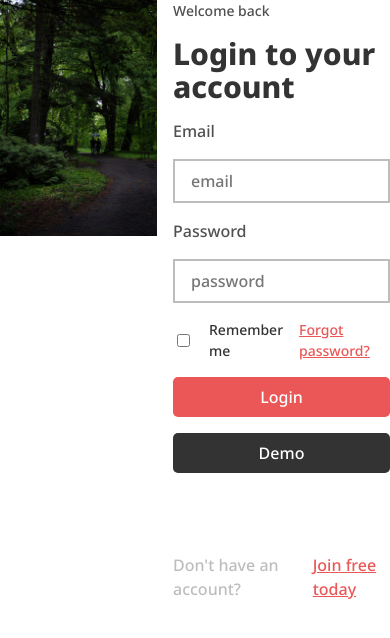
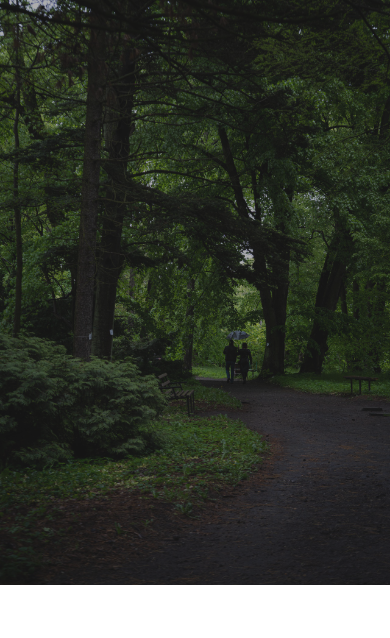
Before and after one commit to husnain214/my-unsplash, a React (Create React App) app in the folder frontend/: page / in a window 390 px wide. Shown: the top 638 px of the page. Built offline with nearby package versions, Linux system fonts and the light colour scheme.

Commit message:
'made login and signup forms responsive'

```diff
--- a/frontend/src/App.js
+++ b/frontend/src/App.js
@@ -1,11 +1,11 @@
 import './design-system.css'
 import './css-reset.css'
 
-import Login from './components/Login'
+import Homepage from './components/Homepage'
 
 const App = () => {
   return(
-    <Login />
+    <Homepage />
   )
 }
 
--- /dev/null
+++ b/frontend/src/components/Homepage.css
@@ -0,0 +1,68 @@
+:focus-visible {
+  outline: 2px dashed hsl( var(--clr-accent-200) );
+}
+
+main.grid {
+  --minimum-size: min(10rem, 100%);
+  grid-template-columns: repeat(auto-fit, minmax( var(--minimum-size), 1fr));
+}
+
+@media (max-width: 60em) {
+  main.grid > * { grid-area: 1 / 2 / 1 / 2; }
+}
+
+aside { position: relative; }
+
+aside::before {
+  content: '';
+  position: absolute;
+  inset: 0;
+  background-color: hsl( var(--clr-primary) / .4);
+  z-index: 2;
+}
+
+.decor-image {
+  z-index: 1;
+  object-fit: cover;
+  max-height: 100vh;
+  width: 100%;
+  height: 100%;
+}
+
+form.grid {
+  padding: 2em;
+  width: min(30rem, 100% - 2rem);
+  margin-inline: auto;
+  border-radius: 5px;
+}
+
+.input-wrapper input {
+  padding: .5em 1em;
+  border: 2px solid hsl( var(--clr-secondary-200) );
+  outline: transparent;
+
+  transition: all 200ms;
+}
+
+.input-wrapper input:where(:hover, :focus, :focus-visible) {
+  border-color: hsl( var(--clr-primary) );
+}
+
+input[type='checkbox']:checked {
+  accent-color: hsl( var(--clr-accent-200) );
+}
+
+form .cta-btn {
+  padding: .5em 0;
+  border-radius: 5px;
+}
+
+footer button, .remember ~ button { border-bottom: 1px solid hsl( var(--clr-accent-200) ); }
+
+main button {
+  transition: opacity 200ms;
+}
+
+main button:where(:focus, :hover) {
+  opacity: .6;
+}
--- /dev/null
+++ b/frontend/src/components/Homepage.js
@@ -0,0 +1,28 @@
+import parkRainImage from '../images/park-in-rain.jpg'
+import './Homepage.css'
+import SignupForm from './SignupForm'
+import LoginForm from './LoginForm'
+
+const Login = () => {
+  return (
+    <>
+      <main className='grid'>
+        <aside>
+          <img
+            className='decor-image bg-secondary-300'
+            src={parkRainImage}
+            alt='park in rain'
+            decoding='async'
+            role='presentation'
+          />
+        </aside>
+
+        <article className='grid justify-items-center align-content-center' style={{ gap: '2em' }}>
+          <LoginForm />
+        </article>
+      </main>
+    </>
+  )
+}
+
+export default Login
--- a/frontend/src/components/Login.css
+++ /dev/null
@@ -1,40 +0,0 @@
-:focus-visible {
-  outline: 2px dashed hsl( var(--clr-accent-200) );
-}
-
-main.grid {
-  grid-template-columns: 1fr 1fr;
-}
-
-.decor-image {
-  object-fit: cover;
-  max-height: 100vh;
-  width: 100%;
-}
-
-.input-wrapper input {
-  padding: .5em 1em;
-  border: 2px solid hsl( var(--clr-secondary-200) );
-  outline: transparent;
-}
-
-.input-wrapper input:where(:hover, :focus, :focus-visible) {
-  border-color: hsl( var(--clr-primary) );
-}
-
-input[type='checkbox']:checked {
-  accent-color: hsl( var(--clr-accent-200) );
-}
-
-form button {
-  padding: .5em 0;
-  border-radius: 5px;
-}
-
-form button, a {
-  transition: opacity 200ms;
-}
-
-:where(form button, a):where(:focus, :hover) {
-  opacity: .6;
-}
--- a/frontend/src/components/Login.js
+++ /dev/null
@@ -1,59 +0,0 @@
-import parkRainImage from '../images/park-in-rain.jpg'
-import './Login.css'
-
-const Login = () => {
-  return (
-    /* eslint-disable */
-    <>
-      <main className='grid'>
-        <aside>
-          <img
-            className='decor-image'
-            src={parkRainImage}
-            alt='park in rain'
-            decoding='async'
-            role='presentation'
-            fetchpriority='high'
-          />
-        </aside>
-
-        <article className='grid justify-items-center align-content-center' style={{ gap: '5em' }}>
-          <form action='' className='grid'>
-            <p className='text-secondary-300 fs-300 fw-5400'>Welcome back</p>
-            <h1 className='fs-700 fw-800 text-primary'>Login to your account</h1>
-
-            <div className='input-wrapper grid'>
-              <label htmlFor='email' className='fs-400 fw-500 text-secondary-300'>Email</label>
-              <input type='email' name='email' id='email' placeholder='email' className='fs-400 fw-400 text-primary' />
-            </div>
-
-            <div className='input-wrapper grid'>
-              <label htmlFor='password' className='fs-400 fw-500 text-secondary-300'>Password</label>
-              <input type='password' id='password' name='password' placeholder='password' className='fs-400 fw-400 text-primary' />
-            </div>
-
-            <div className='form-features flex justify-content-sb'>
-              <div className='remember flex align-items-center'>
-                <input type='checkbox' className='remember-me' id='remember-me' name='remember-me'/>
-                <label htmlFor='remember-me' className='fs-300 fw-300 text-primary'>Remember me</label>
-              </div>
-
-              <a href='#' className='fw-300 fs-300 text-accent-200'>Forgot password?</a>
-            </div>
-
-            <button type='submit' name='submit-btn' id='submit-btn' className='bg-accent-200 text-secondary-100 fs-400 fw-400'>Login</button>
-            <button type='button' name='demo-btn' id='demo-btn' className='bg-primary text-secondary-100 fs-400 fw-400'>Demo</button>
-          </form>
-
-          <span className='text-secondary-200 fs-400 fw-500 flex'>
-              Don't have an account?
-              <a href='#' className='text-accent-200 fs-400 fw-400'>Join free today</a>
-          </span>
-        </article>
-      </main>
-    </>
-    /* eslint-enable */
-  )
-}
-
-export default Login
--- /dev/null
+++ b/frontend/src/components/LoginForm.js
@@ -0,0 +1,72 @@
+const LoginForm = () => {
+  return (
+    <>
+      <form action='' className='grid bg-secondary-100'>
+        <header>
+          <p className='text-secondary-300 fs-300 fw-5400'>Welcome back</p>
+        </header>
+
+        <h1 className='fs-700 fw-800 text-primary'>Login to your account</h1>
+
+        <div className='input-wrapper grid'>
+          <label
+            htmlFor='email'
+            className='fs-400 fw-500 text-secondary-300'>Email</label>
+          <input
+            type='email'
+            name='email'
+            id='email'
+            placeholder='email'
+            className='fs-400 fw-400 text-primary' />
+        </div>
+
+        <div className='input-wrapper grid'>
+          <label
+            htmlFor='password'
+            className='fs-400 fw-500 text-secondary-300'>Password</label>
+          <input
+            type='password'
+            id='password'
+            name='password'
+            placeholder='password'
+            className='fs-400 fw-400 text-primary' />
+        </div>
+
+        <div className='form-features flex justify-content-sb'>
+          <div className='remember flex align-items-center'>
+            <input
+              type='checkbox'
+              className='remember-me'
+              id='remember-me'
+              name='remember-me' />
+            <label
+              htmlFor='remember-me'
+              className='fs-300 fw-300 text-primary'>Remember me</label>
+          </div>
+
+          <button
+            type='button'
+            className='fw-300 fs-300 text-accent-200'>Forgot password?</button>
+        </div>
+
+        <button
+          type='submit'
+          name='submit-btn'
+          id='submit-btn'
+          className='cta-btn bg-accent-200 text-secondary-100 fs-400 fw-400'>Login</button>
+        <button
+          type='button'
+          name='demo-btn'
+          id='demo-btn'
+          className='cta-btn bg-primary text-secondary-100 fs-400 fw-400'>Demo</button>
+      </form>
+
+      <footer className='text-secondary-200 fs-300 fw-500 flex'>
+        Don&apos;t have an account?
+        <button type='button' className='text-accent-200 fs-300 fw-400'>Join free today</button>
+      </footer>
+    </>
+  )
+}
+
+export default LoginForm
--- /dev/null
+++ b/frontend/src/components/SignupForm.js
@@ -0,0 +1,62 @@
+const SignupForm = () => {
+  return (
+    <>
+      <form action='' className='grid bg-secondary-100'>
+        <header>
+          <p className='text-secondary-300 fs-300 fw-5400'>Welcome to My Unsplash</p>
+        </header>
+
+        <h1 className='fs-700 fw-800 text-primary'>Create your account</h1>
+
+        <div className='input-wrapper grid'>
+          <label
+            htmlFor='email'
+            className='fs-400 fw-500 text-secondary-300'>Email</label>
+          <input
+            type='email'
+            name='email'
+            id='email'
+            placeholder='email'
+            className='fs-400 fw-400 text-primary' />
+        </div>
+
+        <div className='input-wrapper grid'>
+          <label
+            htmlFor='password'
+            className='fs-400 fw-500 text-secondary-300'>Password</label>
+          <input
+            type='password'
+            id='password'
+            name='password'
+            placeholder='password'
+            className='fs-400 fw-400 text-primary' />
+        </div>
+
+        <div className='input-wrapper grid'>
+          <label
+            htmlFor='confirm-password'
+            className='fs-400 fw-500 text-secondary-300'>Confirm Password</label>
+          <input
+            type='password'
+            id='confirm-password'
+            name='confirm-password'
+            placeholder='Confirm your password'
+            className='fs-400 fw-400 text-primary' />
+        </div>
+
+        <button
+          type='submit'
+          name='submit-btn'
+          id='submit-btn'
+          className='bg-accent-200 text-secondary-100 fs-400 fw-400'>Sign up</button>
+      </form>
+
+      <footer className='text-secondary-200 fs-300 fw-500 flex'>
+        Already have an account?
+        <button type='button' className='text-accent-200 fs-300 fw-400'>Login</button>
+      </footer>
+    </>
+  )
+}
+
+export default SignupForm
--- a/frontend/src/css-reset.css
+++ b/frontend/src/css-reset.css
@@ -3,8 +3,10 @@
 /* ------------------- */
 
 button {
+  all: unset;
   cursor: pointer;
   border: none;
+  text-align: center;
 }
 
 /* Box sizing rules */
--- a/frontend/src/design-system.css
+++ b/frontend/src/design-system.css
@@ -128,3 +128,5 @@
 .fs-600 {
   line-height: 1.1;
 }
+
+.text-center { text-align: center; }
--- a/frontend/src/index.js
+++ b/frontend/src/index.js
@@ -1,7 +1,9 @@
 import React from 'react'
 import ReactDOM from 'react-dom/client'
+
 import './design-system.css'
 import './css-reset.css'
+
 import App from './App'
 
 ReactDOM.createRoot(document.getElementById('root')).render(<App />)
```
Also changed, not shown: frontend/src/components/UserPage.js (added, +25 -0 lines).
